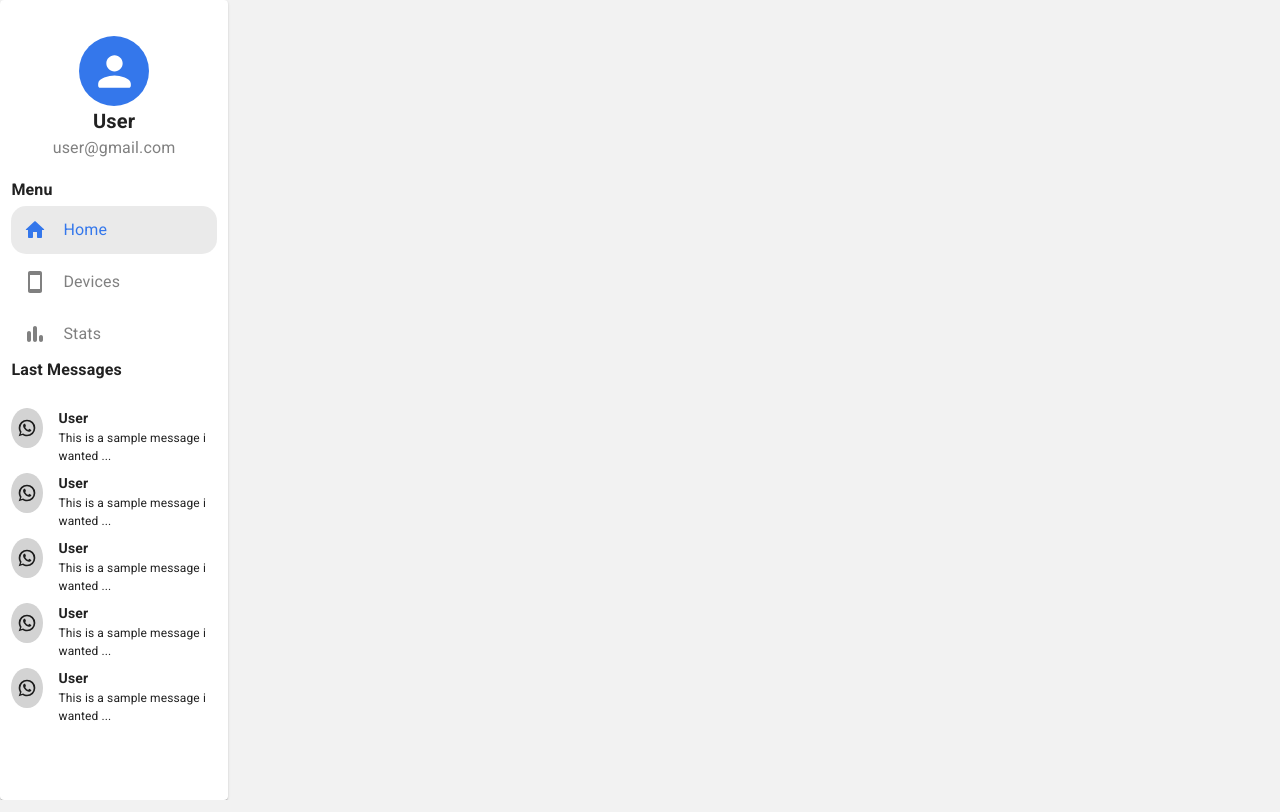
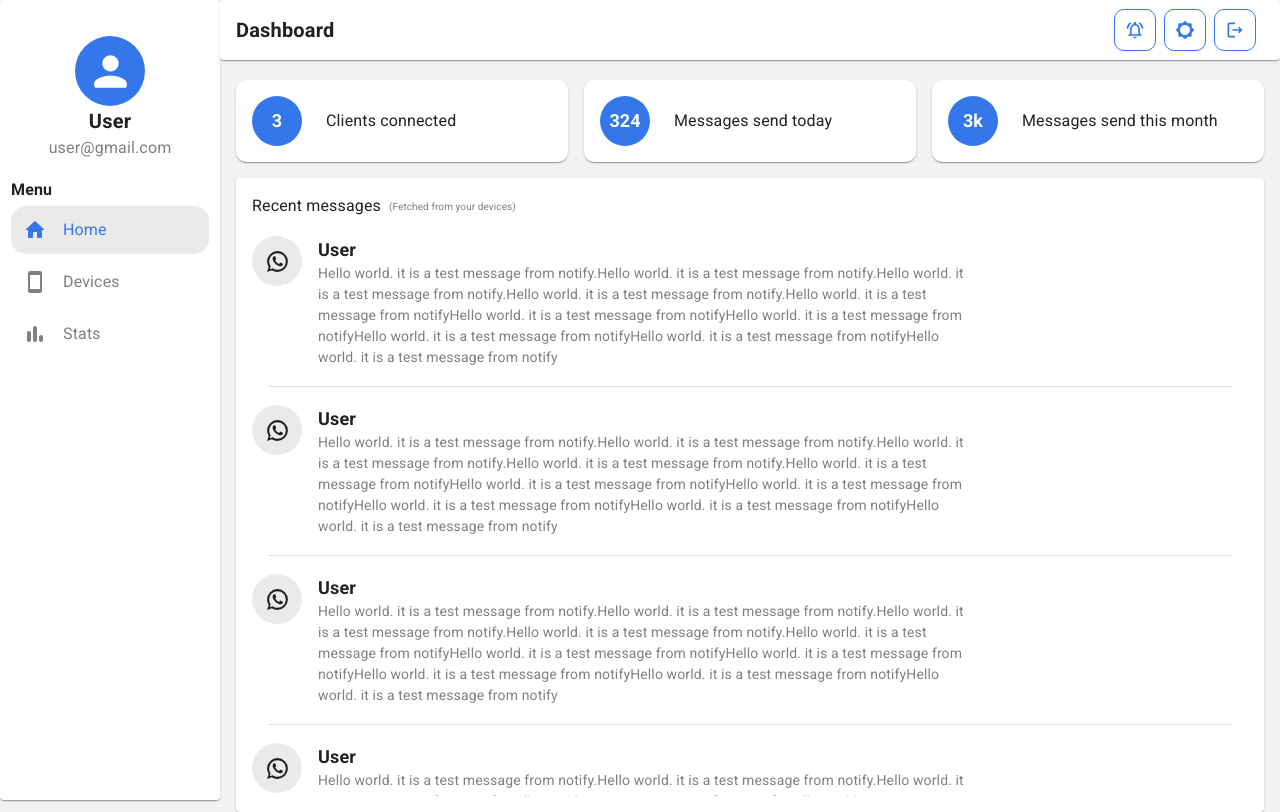
Before and after one commit to adhil72/notify-frontend, a React (Create React App) app: page / in a window 1280 px wide. Built offline with nearby package versions, Linux system fonts and the light colour scheme; sample sign-in values are in the browser's storage.

Commit message:
home page design

```diff
--- a/package.json
+++ b/package.json
@@ -16,6 +16,7 @@
     "@types/react-dom": "^18.0.0",
     "axios": "^1.4.0",
     "react": "^18.2.0",
+    "react-chartjs-2": "^5.2.0",
     "react-dom": "^18.2.0",
     "react-router-dom": "^6.14.2",
     "react-scripts": "5.0.1",
--- a/src/App.tsx
+++ b/src/App.tsx
@@ -7,6 +7,7 @@ import Auth from './App/Auth/Auth';
 import MyContext from './App/Configs/Context';
 import SideBar from './App/Layout/SideBar';
 import Layout from './App/Layout/Layout';
+import Home from './App/Home/Home';
 
 const Darktheme = createTheme({
   palette: {
@@ -84,6 +85,7 @@ function App() {
         <Layout child={
           <Routes>
             <Route path="/auth" element={<Auth />} />
+            <Route path='/' element={<Home />} />
           </Routes>
         } />
 
--- /dev/null
+++ b/src/App/Configs/NumberParser.tsx
@@ -0,0 +1,31 @@
+function shortenNumber(number: any, decPlaces: number) {
+    // 2 decimal places => 100, 3 => 1000, etc
+    decPlaces = Math.pow(10, decPlaces);
+
+    // Enumerate number abbreviations
+    var abbrev = ["k", "m", "b", "t"];
+
+    // Go through the array backwards, so we do the largest first
+    for (var i = abbrev.length - 1; i >= 0; i--) {
+
+        // Convert array index to "1000", "1000000", etc
+        var size = Math.pow(10, (i + 1) * 3);
+
+        // If the number is bigger or equal do the abbreviation
+        if (size <= number) {
+            // Here, we multiply by decPlaces, round, and then divide by decPlaces.
+            // This gives us nice rounding to a particular decimal place.
+            number = Math.round(number * decPlaces / size) / decPlaces;
+
+            // Add the letter for the abbreviation
+            number += abbrev[i];
+
+            // We are done... stop
+            break;
+        }
+    }
+
+    return number;
+}
+
+export { shortenNumber }
--- a/src/App/Configs/theme.tsx
+++ b/src/App/Configs/theme.tsx
@@ -1,7 +1,8 @@
 const theme = (night: boolean) => {
     return {
         color: night ? '#ffffff' : '#000000',
-        primary: '#3477eb'
+        primary: '#3477eb',
+        grey: night ? 'rgba(71, 71, 71, 0.466)' : 'rgba(211, 211, 211, 0.466)'
     }
 }
 export default theme
--- /dev/null
+++ b/src/App/Home/Home.tsx
@@ -0,0 +1,78 @@
+import { Box, Divider, Paper, Tooltip, Typography } from '@mui/material'
+import theme from '../Configs/theme'
+import { Brightness5Rounded, Brightness7Rounded, LogoutOutlined, NotificationsActiveOutlined, WhatsApp } from '@mui/icons-material'
+import Ctx from "../Configs/Context"
+import { useContext } from 'react'
+import { Line } from 'react-chartjs-2'
+import { shortenNumber } from '../Configs/NumberParser'
+function Home() {
+
+    const ctx: any = useContext(Ctx)
+
+    return (
+        <Box sx={{ width: '100%', height: '100vh' }}>
+            <Paper sx={{ width: '100%', height: '60px', display: 'flex', alignContent: 'center', alignItems: 'center', justifyContent: 'space-between' }}>
+                <Box>
+                    <Typography sx={{ fontWeight: 'bold', fontSize: '20px', ml: 2 }}>Dashboard</Typography>
+                </Box>
+                <Box sx={{ display: 'flex', alignContent: 'center', alignItems: 'center', pr: 3 }}>
+                    <Tooltip title='Notifications'>
+                        <Box sx={{ cursor: 'pointer', width: '40px', height: '40px', borderStyle: 'solid', borderWidth: '1px', borderColor: theme(true).primary, borderRadius: '10px', display: 'flex', alignItems: 'center', justifyContent: 'center' }}>
+                            <NotificationsActiveOutlined sx={{ color: theme(true).primary, fontSize: '20px' }} />
+                        </Box>
+                    </Tooltip>
+                    <Tooltip title='Theme'>
+                        <Box onClick={() => ctx.setIsNight(!ctx.isNight)} sx={{ ml: 1, cursor: 'pointer', width: '40px', height: '40px', borderStyle: 'solid', borderWidth: '1px', borderColor: theme(true).primary, borderRadius: '10px', display: 'flex', alignItems: 'center', justifyContent: 'center' }}>
+                            {ctx.isNight ? <Brightness7Rounded sx={{ color: theme(true).primary, fontSize: '20px' }} /> : <Brightness5Rounded sx={{ color: theme(true).primary, fontSize: '20px' }} />}
+                        </Box>
+                    </Tooltip>
+                    <Tooltip onClick={() => { localStorage.clear(); localStorage.setItem('dark', `${ctx.isNight}`); window.location.href = '/' }} title='Notifications'>
+                        <Box sx={{ ml: 1, cursor: 'pointer', width: '40px', height: '40px', borderStyle: 'solid', borderWidth: '1px', borderColor: theme(true).primary, borderRadius: '10px', display: 'flex', alignItems: 'center', justifyContent: 'center' }}>
+                            <LogoutOutlined sx={{ color: theme(true).primary, fontSize: '20px' }} />
+                        </Box>
+                    </Tooltip>
+                </Box>
+            </Paper>
+            <Box sx={{ m: 2, display: 'flex' }}>
+                <Paper sx={{ mt: 0.5, p: 2, width: '300px', borderRadius: '10px', display: 'flex', alignContent: 'center', alignItems: 'center' }}>
+                    <Typography variant='h5' sx={{ fontWeight: 'bold', width: '50px', height: '50px', display: 'flex', color: 'white', alignItems: 'center', justifyContent: 'center', backgroundColor: theme(true).primary, borderRadius: '100%', fontSize: '18px' }}>{shortenNumber(3, 0)}</Typography>
+                    <Typography sx={{ ml: 3 }}>Clients connected</Typography>
+                </Paper>
+                <Paper sx={{ ml: 2, mt: 0.5, p: 2, width: '300px', borderRadius: '10px', display: 'flex', alignContent: 'center', alignItems: 'center' }}>
+                    <Typography variant='h5' sx={{ fontWeight: 'bold', color: 'white', width: '50px', height: '50px', display: 'flex', alignItems: 'center', justifyContent: 'center', backgroundColor: theme(true).primary, borderRadius: '100%', fontSize: '18px' }}>{shortenNumber(324, 0)}</Typography>
+                    <Typography sx={{ ml: 3 }}>Messages send today</Typography>
+                </Paper>
+                <Paper sx={{ ml: 2, mt: 0.5, p: 2, width: '300px', borderRadius: '10px', display: 'flex', alignContent: 'center', alignItems: 'center' }}>
+                    <Typography variant='h5' sx={{ fontWeight: 'bold', color: 'white', width: '50px', height: '50px', display: 'flex', alignItems: 'center', justifyContent: 'center', backgroundColor: theme(true).primary, borderRadius: '100%', fontSize: '18px' }}>{shortenNumber(3240, 0)}</Typography>
+                    <Typography sx={{ ml: 3 }}>Messages send this month</Typography>
+                </Paper>
+            </Box>
+            <Box sx={{ ml: 2, mt: 2, mr: 2,mb:2 }}>
+                <Paper sx={{ p: 2 }}>
+                    <Box sx={{ display: 'flex', alignContent: 'center', alignItems: 'center' }}><Typography>Recent messages</Typography><Typography sx={{ fontSize: '10px', color: 'GrayText', ml: 1 }}>(Fetched from your devices)</Typography></Box>
+                    <br />
+                    <Box sx={{ maxHeight: '70vh', overflowY: 'scroll' }}>
+                        {[1, 2, 3, 4, 5, 6, 7].map((e) => {
+                            return <><Box sx={{ display: 'flex' }}>
+                                <Box sx={{ width: '50px', minWidth: '50px', minHeight: '50px', height: '50px', display: 'flex', alignItems: 'center', justifyContent: 'center', backgroundColor: theme(ctx.isNight).grey, borderRadius: '100%' }}>
+                                    <WhatsApp sx={{ width: '25px', height: '25px' }} />
+                                </Box>
+                                <Box sx={{ ml: 2 }}>
+                                    <Typography sx={{ fontSize: '18px', fontWeight: 'bold' }}>User</Typography>
+                                    <Typography sx={{ fontSize: '14px', color: 'GrayText', maxWidth: '70%' }}>Hello world. it is a test message from notify.Hello world. it is a test message from notify.Hello world. it is a test message from notify.Hello world. it is a test message from notify.Hello world. it is a test message from notifyHello world. it is a test message from notifyHello world. it is a test message from notifyHello world. it is a test message from notifyHello world. it is a test message from notifyHello world. it is a test message from notify</Typography>
+                                </Box>
+                            </Box>
+                            <br />
+                                <Divider variant='middle'/>
+                                <br />
+                            </>
+                        })}
+                    </Box>
+                </Paper>
+            </Box>
+        </Box>
+
+    )
+}
+
+export default Home
--- a/src/App/Layout/Layout.tsx
+++ b/src/App/Layout/Layout.tsx
@@ -19,7 +19,7 @@ function Layout({ child }: { child: any }) {
 
     return (
         <Box sx={{ width: '100%', height: '100vh', display: 'flex' }}>
-            <Paper sx={{ width: pageProps.w1, height: '100vh' }}>
+            <Paper sx={{ width: pageProps.w1, height: '100vh', display: router.pathname === '/auth' ? 'none' : 'block' }}>
                 <SideBar />
             </Paper>
             <Box sx={{ width: pageProps.w2, height: '100vh' }}>
--- a/src/App/Layout/SideBar.tsx
+++ b/src/App/Layout/SideBar.tsx
@@ -31,32 +31,13 @@ function SideBar() {
                             SideBarElement.map((e) => {
                                 let active = ctx.active === e.title.toLocaleLowerCase()
                                 return <Grow in>
-                                    <Box className={`${active ? 'selectedItem' : 'listItem'}`} sx={{ display: 'flex', justifyContent: 'left', p: 1.5, mt: 0.5 }}>{<e.icon sx={{}} />} <Typography sx={{ ml: 2 }}>{e.title}</Typography></Box>
+                                    <Box className={`${ctx.isNight ? active ? 'selectedItem_dark' : 'listItem_dark' : active ? 'selectedItem' : 'listItem'}`} sx={{ display: 'flex', justifyContent: 'left', p: 1.5, mt: 0.5 }}>{<e.icon sx={{}} />} <Typography sx={{ ml: 2 }}>{e.title}</Typography></Box>
                                 </Grow>
                             })
                         }
                     </Box>
                 </Box>
-                <Box sx={{ width: '100%', display: 'flex', justifyContent: 'center' }}>
-                    <Box sx={{ width: '90%' }}>
-                        <Typography sx={{ fontWeight: 'bold' }}>Last Messages</Typography>
-                        <br />
-                        {[1, 2, 3, 4, 5].map((i) => {
-                            return <>
-                                <Box sx={{ display: 'flex', mt: 1 }}>
-                                    <Box sx={{ width: '40px', height: '40px', borderRadius: '100%', backgroundColor: 'lightgray', display: 'flex', justifyContent: 'center', alignItems: 'center' }}>
-                                        <WhatsApp sx={{ width: '20px', height: '20px' }} />
-                                    </Box>
-                                    <Box sx={{ ml: 2 }}>
-                                        <Typography sx={{ fontSize: '14px', fontWeight: 'bold' }}>User</Typography>
-                                        <Typography sx={{ fontSize: '12px' }}>{"This is a sample message i wanted to share with you becaoudse it is a test message".slice(0, 34)}...</Typography>
-                                    </Box>
-                                </Box>
-                                {/* <Divider sx={{ mt: 0.8 }} variant='middle' /> */}
-                            </>
-                        })}
-                    </Box>
-                </Box>
+
             </Box>
         </Box>
     )
--- a/src/index.css
+++ b/src/index.css
@@ -8,7 +8,7 @@ body {
 }
 
 * {
-    transition: 0.3s;
+    transition: 0.05s;
 }
 
 .listItem {
@@ -33,3 +33,44 @@ body {
     color: #3477eb;
     font-weight: bold;
 }
+
+
+.listItem_dark {
+    transition: 0s !important;
+    cursor: pointer;
+    border-radius: 15px;
+    color: grey;
+}
+
+.listItem_dark:hover {
+    transition: 0s !important;
+    background-color: rgba(71, 71, 71, 0.466);
+    color: #3477eb;
+    font-weight: bold;
+}
+
+.selectedItem_dark {
+    transition: 0s !important;
+    cursor: pointer;
+    border-radius: 15px;
+    background-color: rgba(71, 71, 71, 0.466);
+    color: #3477eb;
+    font-weight: bold;
+}
+
+::-webkit-scrollbar {
+    width: 2px;
+    height: 2px;
+    border-radius: 10px;
+}
+
+::-webkit-scrollbar-track {
+    box-shadow: inset 0 0 6px rgba(0, 0, 0, 0.3);
+    border-radius: 10px;
+
+}
+
+::-webkit-scrollbar-thumb {
+    background-color: #3477eb;
+    outline:none;
+}
```
Also changed, not shown: src/App/Home/index.tsx (deleted, +0 -9 lines), 2 other files (tests, documents, lock files or other folders).
